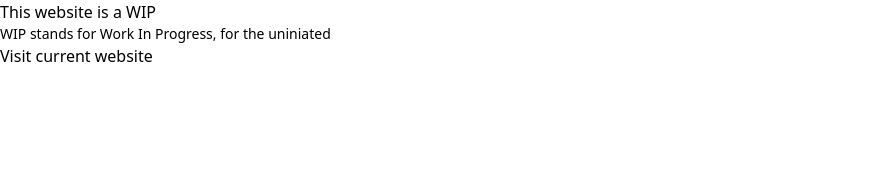
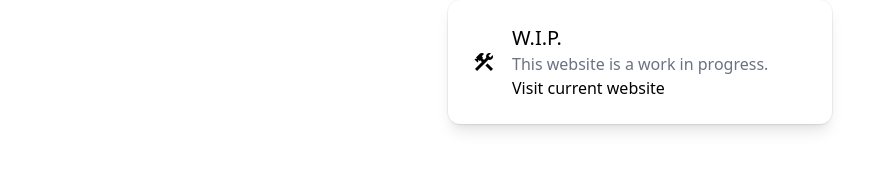
Before and after one commit to sunflowerthomas/website-redesign, a plain HTML site: page index.html in a window 1280 px wide. Shown: the whole page, without its empty margins (0-896 px from the left). Drawn offline with nearby package versions, Linux system fonts and the light colour scheme.

Commit message:
Updated W.I.P page to actually work

```diff
--- a/index.html
+++ b/index.html
@@ -4,12 +4,18 @@
         <title>sunflowerthomas's website</title>
         <script src="https://cdn.jsdelivr.net/npm/@tailwindcss/browser@4"></script>
         <script src="/main.js"></script>
+        <link href="https://fonts.googleapis.com/css2?family=Material+Symbols+Outlined" rel="stylesheet" />
     </head>
     <body>
-        <div class="container mx-auto my-auto">
-            <h1 class="text-4x1">This website is a WIP</h1>
-            <p class="text-sm">WIP stands for Work In Progress, for the uniniated</p>
-            <input type="button" class="bg-black" onclick="goToOldWebsite()">Visit current website</input>
+        <div class="mx-auto my-auto flex max-w-sm items-center gap-x-4 rounded-xl bg-white p-6 shadow-lg outline outline-black/5 dark:bg-slate-800 dark:shadow-none dark:-outline-offset-1 dark:outline-white/10">
+            <span class="material-symbols-outlined">
+                construction
+            </span>
+            <div>
+            <div class="text-xl font-medium text-black dark:text-white">W.I.P.</div>
+                <p class="text-gray-500 dark:text-gray-400">This website is a work in progress.</p>
+                <button type="button" onclick="goToOldWebsite()">Visit current website</button>
+            </div>
         </div>
     </body>
 </html>
```
